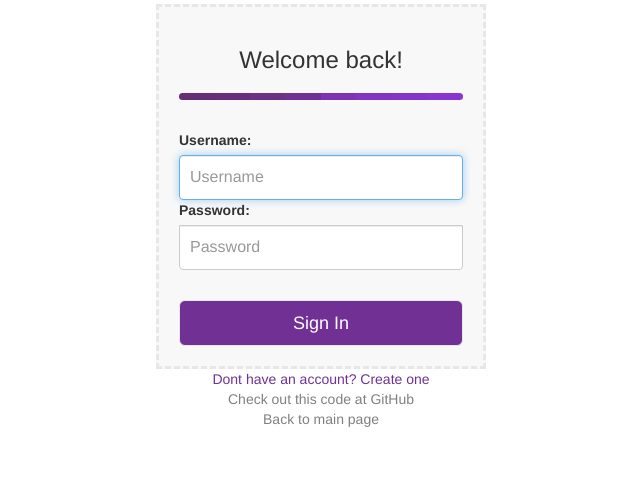
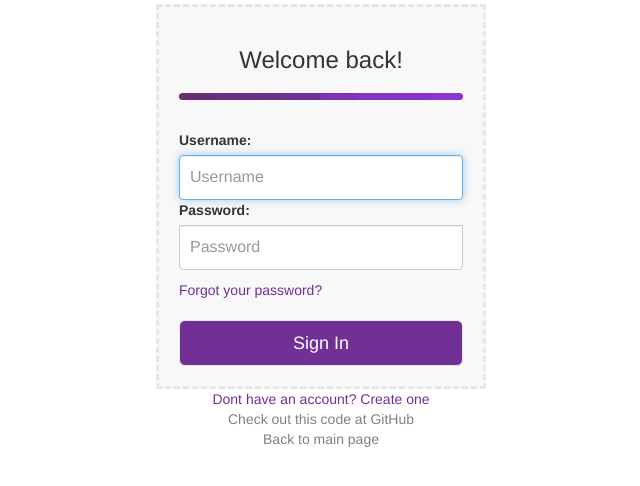
Before and after one commit to martinontcode/Membership-system, a PHP site: page /login.php in a window 1280 px wide. Shown: the part 182-668 px from the top of the page, without its empty margins (319-959 px from the left). Run offline with PHP 8.4, Linux system fonts and the light colour scheme; data that the repository does not hold is empty; some libraries are stand-ins or nearby versions.

Commit message:
Added link to forgot password page.

```diff
--- a/views/loginForm.php
+++ b/views/loginForm.php
@@ -13,7 +13,8 @@ include_once 'header.php';
             <label for="username">Username:</label>
             <input type="text" name="username" id="username" placeholder="Username" class="input form-control" autocomplete="off" required autofocus>
             <label for="password">Password:</label>
-            <input type="password" name="password" id="password" placeholder="Password" class="input form-control" autocomplete="off" required><br>
+            <input type="password" name="password" id="password" placeholder="Password" class="input form-control" autocomplete="off" required>
+            <a href="forgot.php">Forgot your password?</a><br><br>
 
             <!-- If there is an error it will be shown. -->
             <?php if(!empty($_SESSION['message'])): ?>
```
